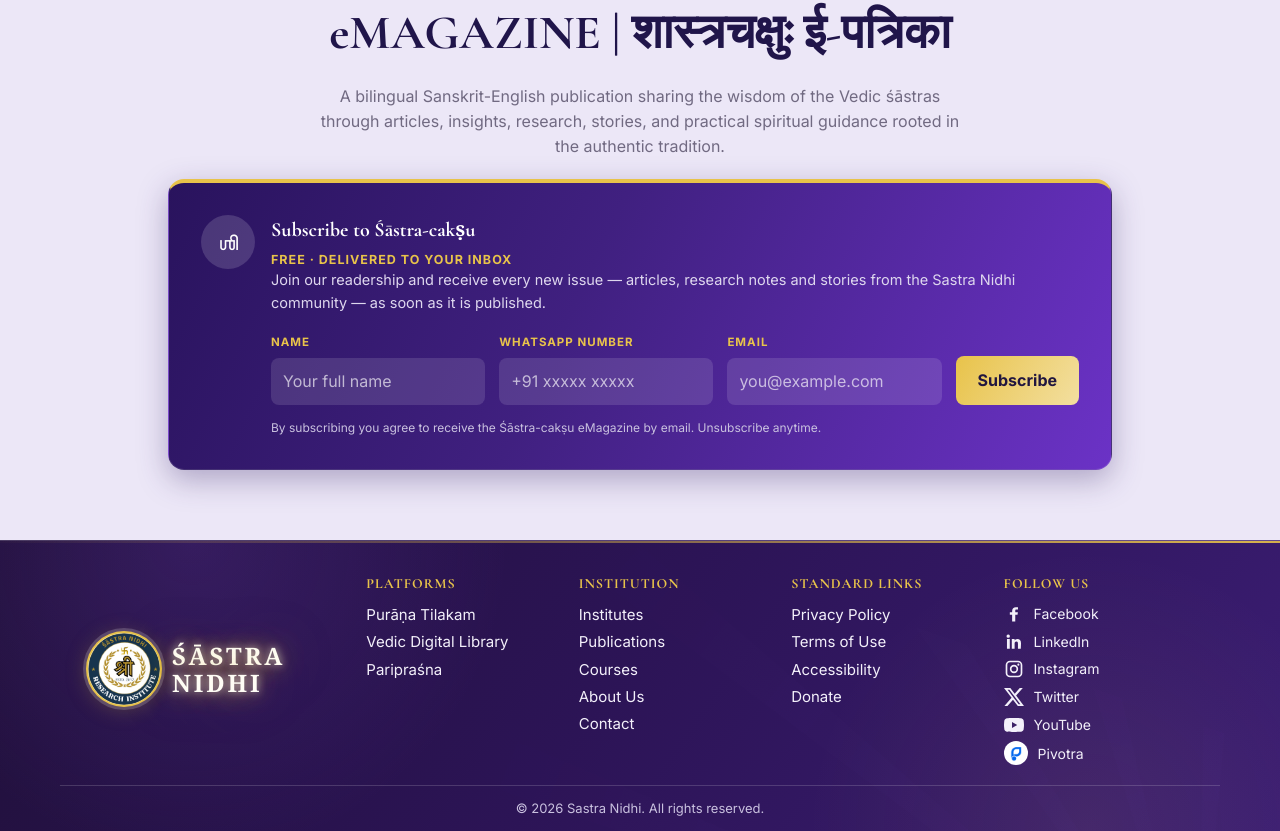
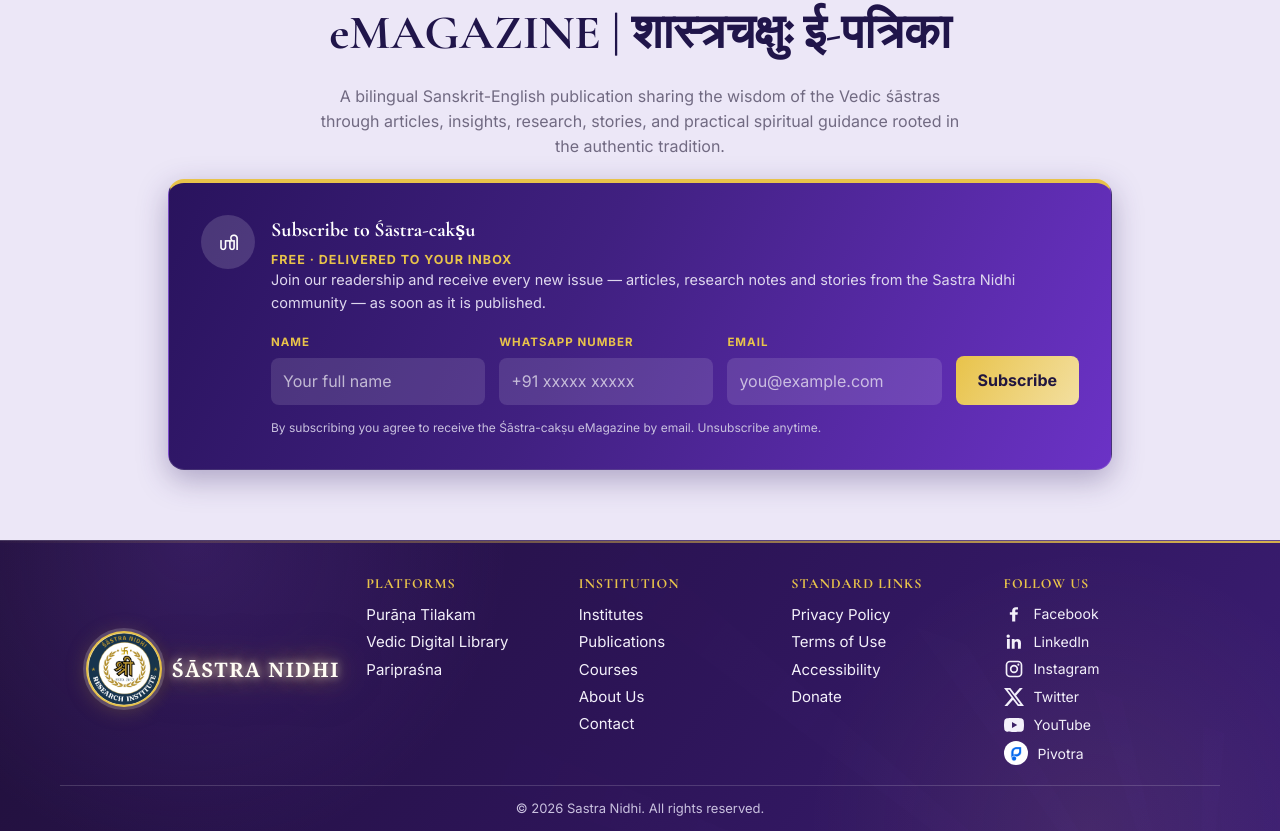
Before and after one commit to sastranidhiweb-bot/Sastranidhi-OAuth, a React (Vite) app: page / in a window 1280 px wide. Shown: the part 3119-3950 px from the top of the page. Built offline with nearby package versions, Linux system fonts and the light colour scheme; no server answers; a web font is replaced by a local one.

Commit message:
Footer brand name: keep it on one line
Co-Authored-By: Claude Opus 5.5 <noreply@anthropic.com>

```diff
--- a/src/styles/footer.css
+++ b/src/styles/footer.css
@@ -291,6 +291,10 @@ footer .pivotra-icon img {
   footer .footer-social {
     grid-column: 1 / -1;
   }
+  /* logo + one-line name need the full width on phones */
+  footer .footer-brand-col {
+    grid-column: 1 / -1;
+  }
 }
 
 @media (prefers-reduced-motion: reduce) {
@@ -365,10 +369,12 @@ footer .footer-brand-col .footer-brand {
    a steady gold glow */
 footer .footer-brand .footer-brand-name {
   font-family: 'Gentium Plus', Georgia, serif;
-  font-size: 24px;
+  font-size: 20px;
   font-weight: 700;
   text-transform: uppercase;
-  letter-spacing: 0.12em;
+  letter-spacing: 0.08em;
+  /* one line, as before; the first grid column widens to fit it */
+  white-space: nowrap;
   line-height: 1.15;
   color: #FFFDF5;
   text-shadow:
```
